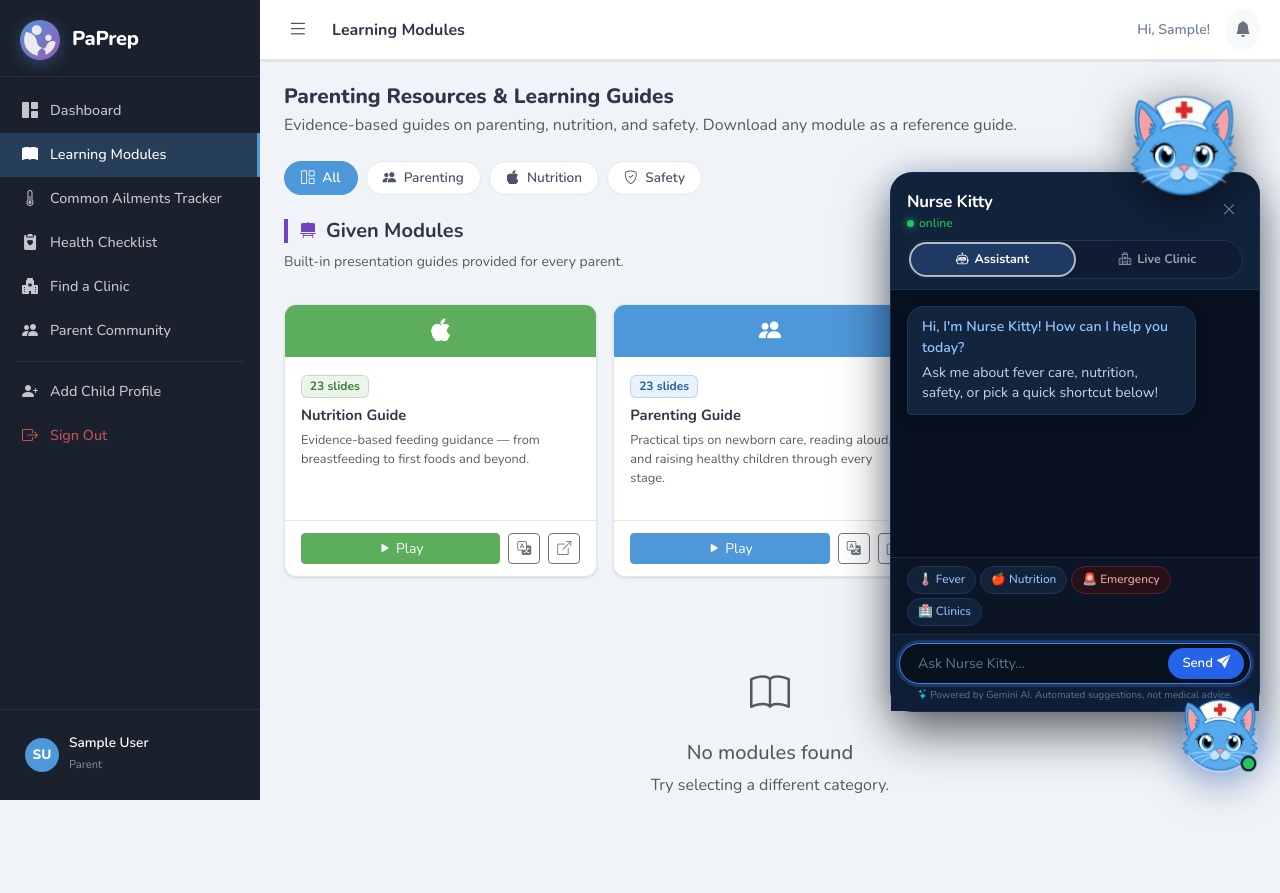
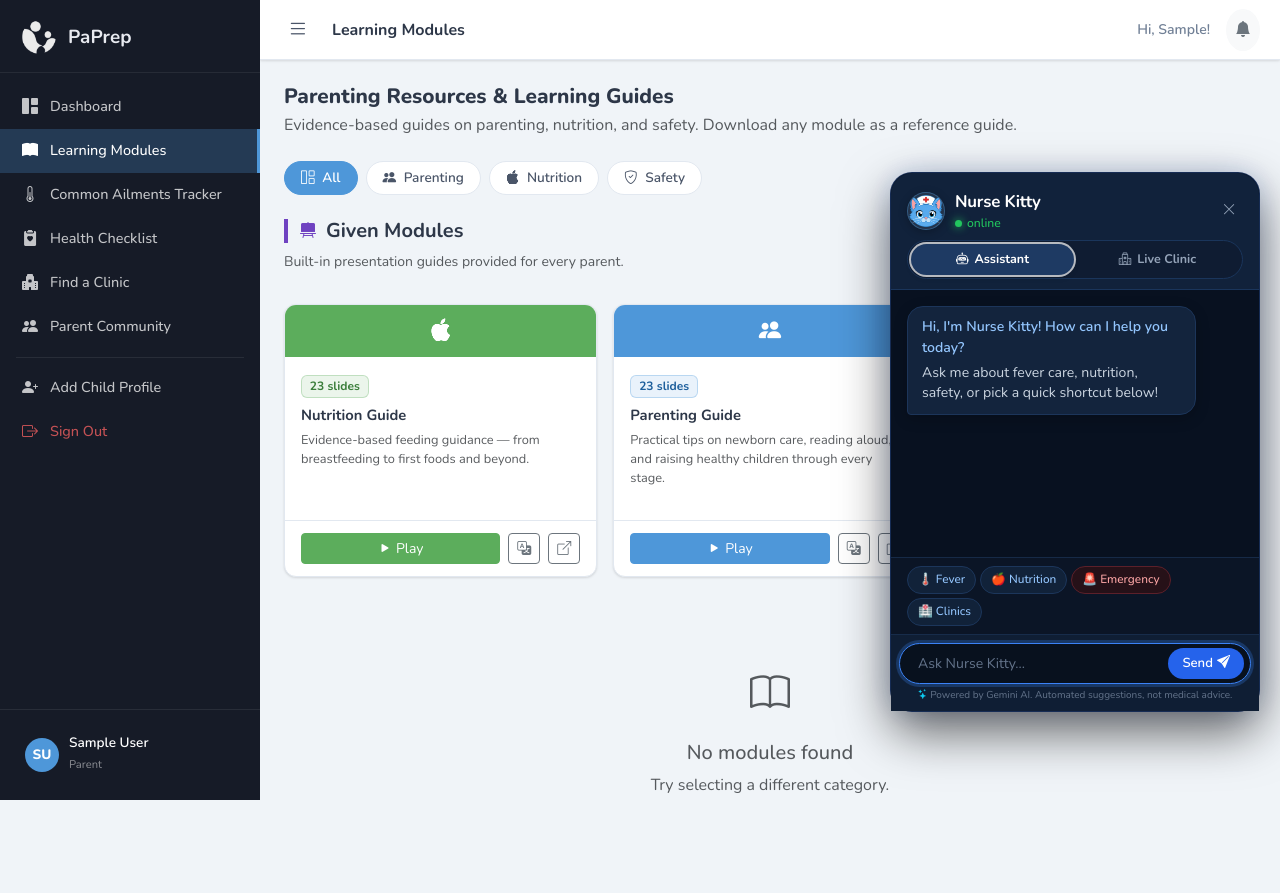
Before and after one commit to Aguilos/Paprep, a Flask app: page /modules/ in a window 1280 px wide, after a click on "Chat with Nurse Kitty". Run offline with Flask 3, Linux system fonts and the light colour scheme; the visitor is signed in with stand-in values (Sample User, id 1); data that the repository does not hold is empty; some libraries are stand-ins or nearby versions.

Commit message:
Chatbot fix

```diff
--- a/static/css/style.css
+++ b/static/css/style.css
@@ -25,7 +25,7 @@
   --gray-300:       #CBD5E0;
   --gray-500:       #718096;
   --gray-700:       #4A5568;
-  --gray-900:       #1A202C;
+  --gray-900:       #161b27;
   --text:           #2D3748;
   --text-muted:     #718096;
   --border:         #E2E8F0;
@@ -88,8 +88,8 @@ a:hover { color: var(--primary-dark); }
 }
 
 .sidebar-header {
-  padding: 20px 20px 16px;
-  border-bottom: 1px solid rgba(255,255,255,.08);
+  padding: 18px 20px 16px;
+  border-bottom: 1px solid rgba(255,255,255,.07);
   display: flex;
   align-items: center;
   justify-content: space-between;
@@ -98,31 +98,38 @@ a:hover { color: var(--primary-dark); }
 .sidebar-brand {
   display: flex;
   align-items: center;
-  gap: 12px;
+  gap: 10px;
 }
 
 .brand-icon {
-  width: 40px; height: 40px;
-  background: linear-gradient(135deg, var(--primary), var(--purple));
+  width: 38px; height: 38px;
   border-radius: 50%;
   display: flex; align-items: center; justify-content: center;
-  font-size: 1.2rem;
   flex-shrink: 0;
   overflow: hidden;
-  box-shadow: 0 4px 16px rgba(78,151,217,.35);
+  background: transparent;
+}
+
+.brand-icon img {
+  width: 100%;
+  height: 100%;
+  object-fit: cover;
+  border-radius: 50%;
+  display: block;
 }
 
 .brand-name {
-  font-size: 1.25rem;
-  font-weight: 800;
-  letter-spacing: -.3px;
+  font-size: 1.18rem;
+  font-weight: 700;
+  letter-spacing: .1px;
   line-height: 1;
+  color: #e8eaf0;
 }
 .brand-sub {
   font-size: .7rem;
-  color: rgba(255,255,255,.5);
+  color: rgba(255,255,255,.4);
   display: block;
-  margin-top: 1px;
+  margin-top: 2px;
 }
 
 .sidebar-close-btn {
@@ -629,14 +636,6 @@ body.child-quickview-open #dashboardRestContent {
   .app-sidebar {
     width: 100% !important;
     max-width: 100vw !important;
-  }
-  .panel-mascot-anchor {
-    top: -54px !important;
-    right: 14px !important;
-  }
-  .panel-mascot-head {
-    width: 80px !important;
-    height: 80px !important;
   }
   .global-chat-backdrop:not(.d-none) {
     display: block !important;
@@ -2467,12 +2466,64 @@ img, iframe, video, canvas { max-width: 100%; }
    NURSE KITTY INTERACTIVE CHATHEAD & DARK CHAT PANEL
    ============================================================ */
 
+/* Nurse Kitty Chat Header Brand (matches sidebar-brand: [Icon] [Name]) */
+.kitty-brand-header {
+  display: flex;
+  align-items: center;
+  gap: 10px;
+}
+
+.kitty-brand-icon {
+  width: 38px;
+  height: 38px;
+  border-radius: 50%;
+  display: flex;
+  align-items: center;
+  justify-content: center;
+  flex-shrink: 0;
+  overflow: hidden;
+  position: relative;
+  background: rgba(255, 255, 255, 0.08);
+  border: 1.5px solid rgba(88, 171, 239, 0.35);
+  box-shadow: 0 2px 8px rgba(0, 0, 0, 0.25);
+  box-sizing: border-box;
+  cursor: pointer;
+  transition: transform 0.2s ease, border-color 0.2s ease;
+}
+
+.kitty-brand-icon:hover {
+  transform: scale(1.08);
+  border-color: #58abef;
+}
+
+.panel-header-head {
+  width: 34px !important;
+  height: 34px !important;
+  filter: none !important;
+}
+
 /* Chathead Launcher Button */
 .kitty-launcher-bubble {
   position: fixed;
   right: 22px;
   bottom: 22px;
   z-index: 1065;
+  transition: transform 0.38s cubic-bezier(0.34, 1.25, 0.64, 1),
+              opacity 0.25s ease;
+  will-change: transform, opacity;
+}
+
+/* When chat panel opens, the floating button flies up towards Nurse Kitty header and docks seamlessly */
+.kitty-launcher-bubble.panel-open {
+  transform: translate(-290px, -525px) scale(0.48);
+  opacity: 0;
+  pointer-events: none;
+  animation: none !important;
+}
+
+.kitty-launcher-bubble.panel-open .kitty-chathead-btn {
+  animation: none !important;
+  box-shadow: none !important;
 }
 
 .kitty-chathead-btn {
@@ -2540,26 +2591,7 @@ img, iframe, video, canvas { max-width: 100%; }
   animation: kittyPulseGreen 2.2s infinite;
 }
 
-/* Mascot on Top of Panel (as shown in reference image) */
-.panel-mascot-anchor {
-  position: absolute;
-  top: -76px;
-  right: 22px;
-  z-index: 1062;
-  cursor: pointer;
-  transition: transform 0.25s cubic-bezier(0.34, 1.56, 0.64, 1);
-}
-
-.panel-mascot-anchor:hover {
-  transform: scale(1.06) rotate(-2deg);
-}
-
-.panel-mascot-head {
-  width: 106px;
-  height: 106px;
-  filter: drop-shadow(0 10px 24px rgba(0, 0, 0, 0.55));
-  animation: kittyFloatIdle 3.8s ease-in-out infinite alternate;
-}
+
 
 /* Eye Blinking */
 .kitty-eyelid {
--- a/templates/base.html
+++ b/templates/base.html
@@ -31,10 +31,8 @@
   <aside class="app-sidebar" id="appSidebar">
     <div class="sidebar-header">
       <div class="sidebar-brand">
-        <div class="brand-icon"><img src="{{ url_for('static', filename='image/Logo.png') }}" alt="PaPrep Logo" style="width:36px;height:36px;border-radius:50%;object-fit:cover;"></div>
-        <div class="brand-text">
+        <div class="brand-icon"><img src="{{ url_for('static', filename='image/Logo.png') }}" alt="PaPrep Logo"></div>
         <span class="brand-name">PaPrep</span>
-        </div>
       </div>
       <button class="sidebar-close-btn d-lg-none" id="sidebarCloseBtn">
         <i class="bi bi-x-lg"></i>
@@ -350,9 +348,12 @@
     <div id="global_chat_backdrop" class="global-chat-backdrop d-none"></div>
 
     <div id="global_chat_panel" class="card shadow-lg position-fixed d-none border-0 global-chat-panel dark-chat-panel" role="dialog" aria-modal="true" aria-label="Nurse Kitty Assistant">
-      <!-- Peeking Nurse Kitty Mascot on Top of Panel (as in reference image) -->
-      <div class="panel-mascot-anchor" onclick="pokeNurseKitty()" title="Click to poke Nurse Kitty!">
-        <div class="kitty-chathead-wrap panel-mascot-head" id="panel_kitty_head">
+      <!-- Nurse Kitty Header Bar: Logo Icon on left, Nurse Kitty title on right (sidebar-brand format) -->
+      <div class="dark-chat-header d-flex flex-column gap-2">
+        <div class="d-flex align-items-center justify-content-between">
+          <div class="kitty-brand-header">
+            <div class="kitty-brand-icon" id="panel_kitty_avatar" onclick="pokeNurseKitty()" title="Click to poke Nurse Kitty!">
+              <div class="kitty-chathead-wrap panel-header-head" id="panel_kitty_head">
                 <img class="kitty-base-img" src="{{ url_for('static', filename='image/chatbot_icon.png') }}" alt="Nurse Kitty">
                 <svg class="kitty-face-overlay" viewBox="0 0 100 100" aria-hidden="true">
                   <ellipse class="kitty-eyelid kitty-eyelid-left" cx="34.6" cy="55.1" rx="10.8" ry="11.8" fill="#58abef"/>
@@ -367,11 +368,6 @@
                 </svg>
               </div>
             </div>
-
-      <!-- Nurse Kitty Header Bar -->
-      <div class="dark-chat-header d-flex flex-column gap-2">
-        <div class="d-flex align-items-center justify-content-between">
-          <div class="d-flex align-items-center gap-2">
             <div>
               <div class="kitty-title">Nurse Kitty</div>
               <div class="kitty-status">
@@ -467,21 +463,27 @@
       const panel = document.getElementById('global_chat_panel');
       const backdrop = document.getElementById('global_chat_backdrop');
       const launcher = document.querySelector('.kitty-chathead-btn');
+      const bubble = document.getElementById('global_chat_bubble');
       if (!panel) return;
+
       const isOpening = panel.classList.contains('d-none');
-      panel.classList.toggle('d-none', !isOpening);
+
+      if (isOpening) {
+        panel.classList.remove('d-none');
         if (backdrop) {
-        backdrop.classList.toggle('d-none', !isOpening);
+          backdrop.classList.remove('d-none');
           if (!backdrop._bound) {
             backdrop.addEventListener('click', toggleGlobalChat);
             backdrop._bound = true;
           }
         }
+        if (bubble) {
+          bubble.classList.add('panel-open');
+        }
         if (launcher) {
-        launcher.dataset.state = isOpening ? 'open' : 'closed';
-        launcher.setAttribute('aria-expanded', String(isOpening));
+          launcher.dataset.state = 'open';
+          launcher.setAttribute('aria-expanded', 'true');
         }
-      if (isOpening) {
         if (typeof greetNurseKitty === 'function') {
           greetNurseKitty();
         }
@@ -489,6 +491,20 @@
           const input = document.getElementById('bot_input');
           if (input) input.focus();
         }, 120);
+      } else {
+        if (bubble) {
+          bubble.classList.remove('panel-open');
+        }
+        if (launcher) {
+          launcher.dataset.state = 'closed';
+          launcher.setAttribute('aria-expanded', 'false');
+        }
+        setTimeout(() => {
+          if (bubble && !bubble.classList.contains('panel-open')) {
+            panel.classList.add('d-none');
+            if (backdrop) backdrop.classList.add('d-none');
+          }
+        }, 220);
       }
     }
     function dismissFeatureHelp() {
```
Lines whose indentation alone changed are shown as unchanged.
